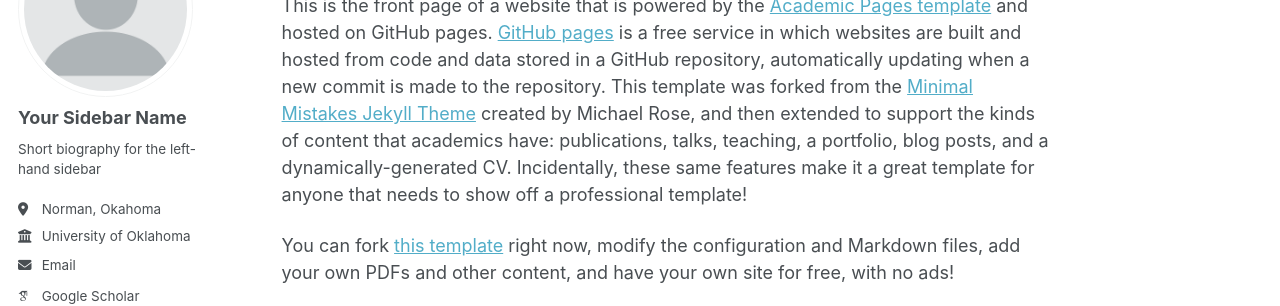
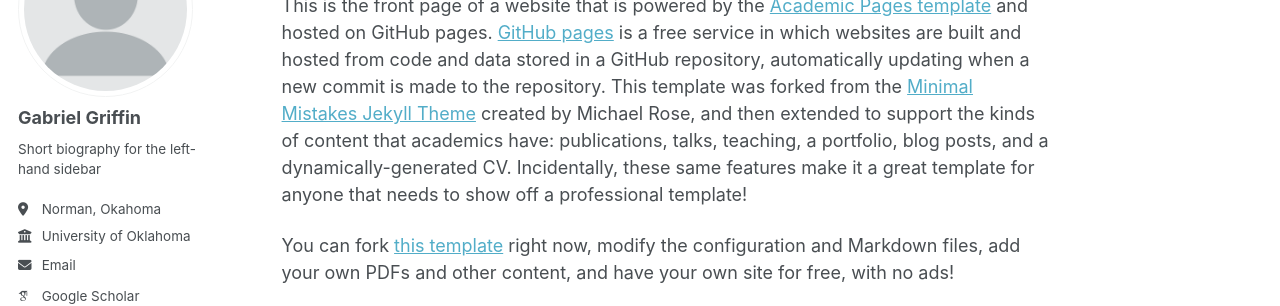
Before and after one commit to glggriffin/gabrielgriffin.github.io, a Jekyll site: the page built from _pages/about.md, in a window 1280 px wide. Shown: the part 179-485 px from the top of the page. Built offline with Jekyll 4.4.1, drawn with Linux system fonts in a browser that asks for light colours; some web fonts are replaced; a script bundle is joined from its source files by our own code; library files that are not in the unit come from our copies.

Commit message:
Update repository and author details in config

```diff
--- a/_config.yml
+++ b/_config.yml
@@ -16,7 +16,7 @@
 url                      : https://gabrielgriffin.github.io # The base hostname & protocol for your site e.g. "https://[your GitHub username].github.io",
                                                            # or if you already have some other page hosted on Github then use "https://[your GitHub username].github.io/[Your Repo Name]"
 baseurl                  : "" # the subpath of your site, e.g. "/blog"
-repository               : "academicpages/academicpages.github.io"
+repository               : "glggriffin/gabrielgriffin.github.io"
 
 # Site Author - The following control what appear as part of the author content on the side bar.
 #               If a field is blank the icon and link will not appear, otherwise it will be shown.
@@ -24,7 +24,7 @@
 author:
   # Biographic information
   avatar           : "profile.png"
-  name             : "Your Sidebar Name"
+  name             : "Gabriel Griffin"
   pronouns         : # example: "she/her"
   bio              : "Short biography for the left-hand sidebar"
   location         : "Norman, Okahoma"
```
